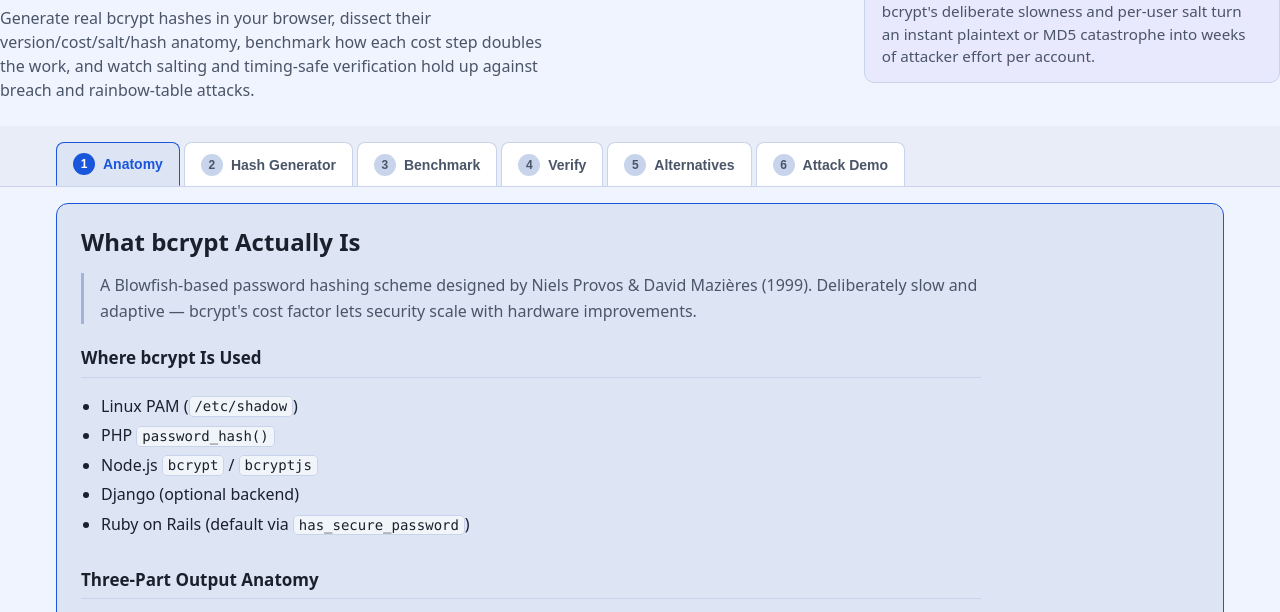
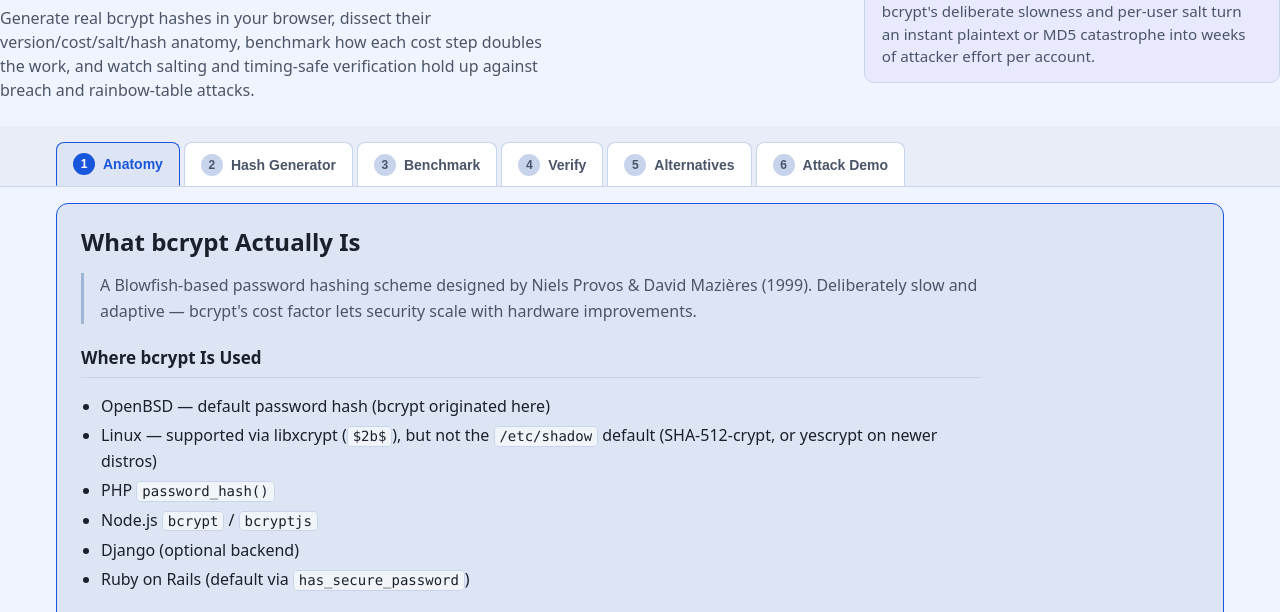
Before and after one commit to systemslibrarian/crypto-lab-bcrypt-forge, a website built with Vite: page index.html in a window 1280 px wide. Shown: the part 181-793 px from the top of the page. Built offline with nearby package versions, Linux system fonts and the light colour scheme.

Commit message:
Correct cryptographic inaccuracy in teaching content

```diff
--- a/index.html
+++ b/index.html
@@ -222,7 +222,8 @@
         <section class="panel-section" aria-labelledby="p1-usage-heading">
           <h3 id="p1-usage-heading" class="section-title">Where bcrypt Is Used</h3>
           <ul>
-            <li>Linux PAM (<code>/etc/shadow</code>)</li>
+            <li>OpenBSD — default password hash (bcrypt originated here)</li>
+            <li>Linux — supported via libxcrypt (<code>$2b$</code>), but not the <code>/etc/shadow</code> default (SHA-512-crypt, or yescrypt on newer distros)</li>
             <li>PHP <code>password_hash()</code></li>
             <li>Node.js <code>bcrypt</code> / <code>bcryptjs</code></li>
             <li>Django (optional backend)</li>
```
Also changed, not shown: README.md.
